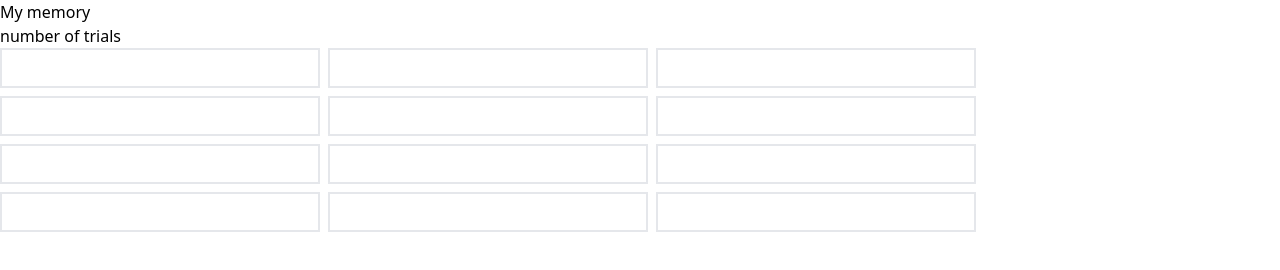
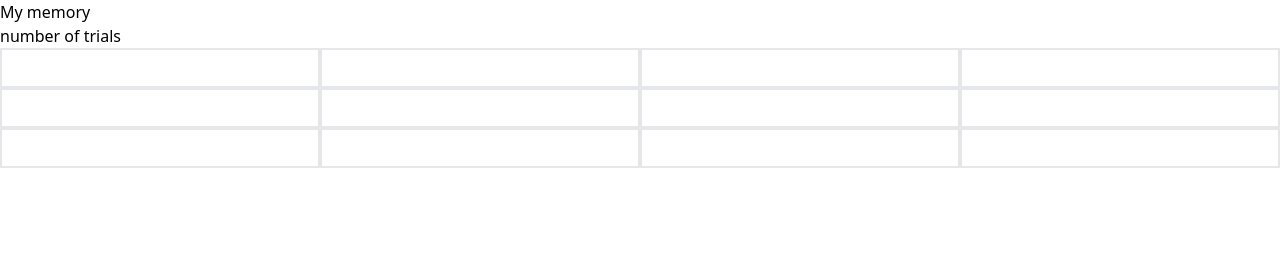
Before and after one commit to EliseLei/Memory, a plain HTML site: page index.html in a window 1280 px wide. Drawn offline with nearby package versions, Linux system fonts and the light colour scheme.

Commit message:
delete gap-2

```diff
--- a/index.html
+++ b/index.html
@@ -15,7 +15,7 @@
 
     <div class="flex">number of trials  <div id="counter"></div></div>
 
-    <div class="f-full flex flex-wrap gap-2" id="container"></div>
+    <div class="f-full flex flex-wrap" id="container"></div>
 
    <script type="application/json" id="data">
     [
```
